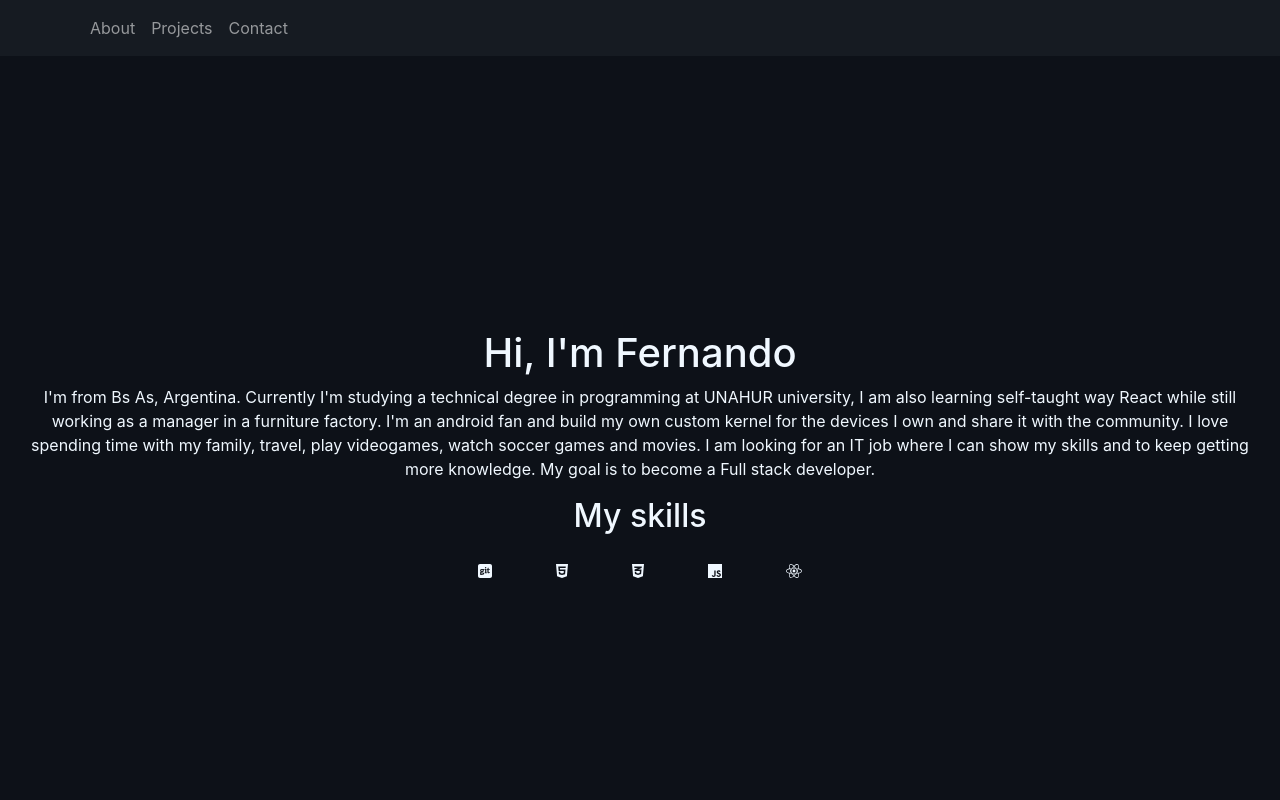
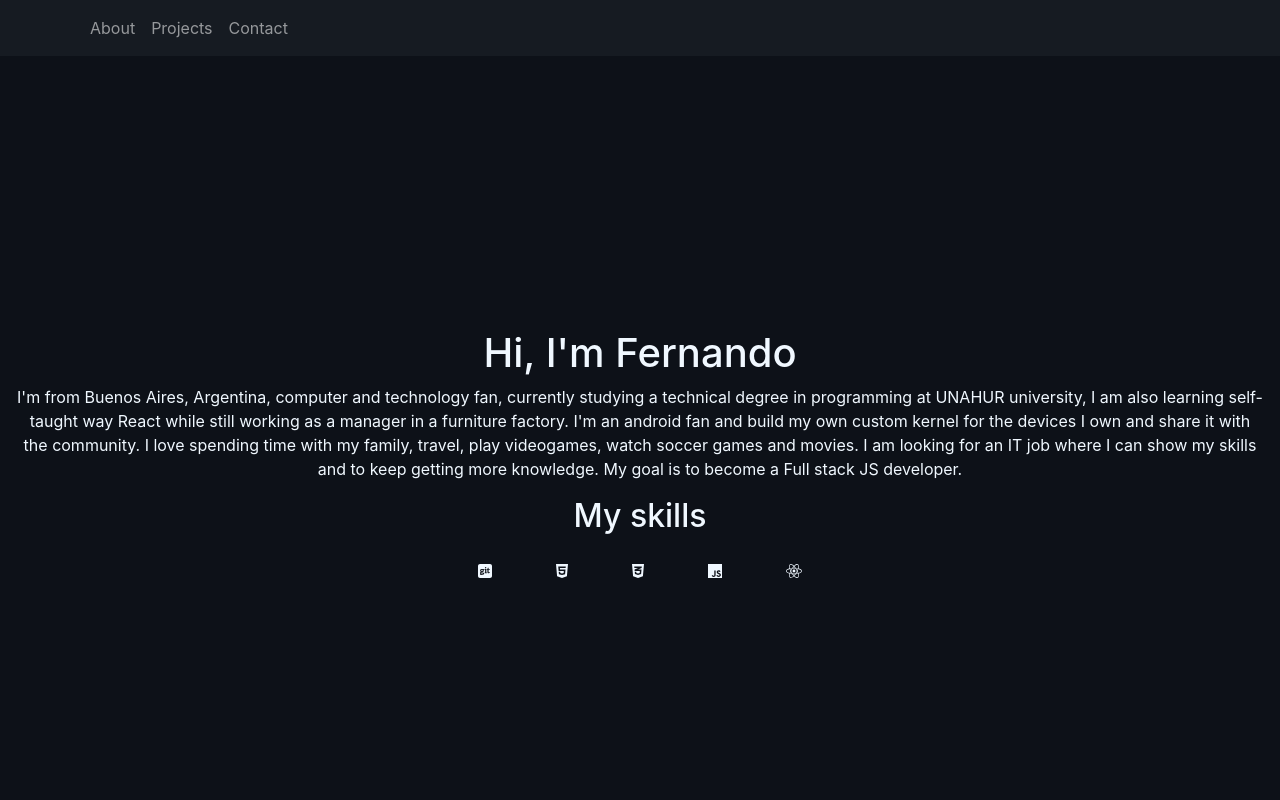
Before and after one commit to fernandobouchet/fernandobouchet.github.io, a React (Create React App) app: page / in a window 1280 px wide. Shown: the top 800 px of the page. Built offline with nearby package versions, Linux system fonts and the light colour scheme; the HTML template or start-up script is replaced by a standard one.

Commit message:
Some edits to 'About' section

```diff
--- a/src/components/About/About.js
+++ b/src/components/About/About.js
@@ -32,14 +32,15 @@ function About() {
         <Row>
           <h1>Hi, I'm Fernando</h1>
           <p>
-            I'm from Bs As, Argentina. Currently I'm studying a technical degree
-            in programming at UNAHUR university, I am also learning self-taught
-            way React while still working as a manager in a furniture factory.
-            I'm an android fan and build my own custom kernel for the devices I
-            own and share it with the community. I love spending time with my
-            family, travel, play videogames, watch soccer games and movies. I am
-            looking for an IT job where I can show my skills and to keep getting
-            more knowledge. My goal is to become a Full stack developer.
+            I'm from Buenos Aires, Argentina, computer and technology fan,
+            currently studying a technical degree in programming at UNAHUR
+            university, I am also learning self-taught way React while still
+            working as a manager in a furniture factory. I'm an android fan and
+            build my own custom kernel for the devices I own and share it with
+            the community. I love spending time with my family, travel, play
+            videogames, watch soccer games and movies. I am looking for an IT
+            job where I can show my skills and to keep getting more knowledge.
+            My goal is to become a Full stack JS developer.
           </p>
         </Row>
         <Row>
```
